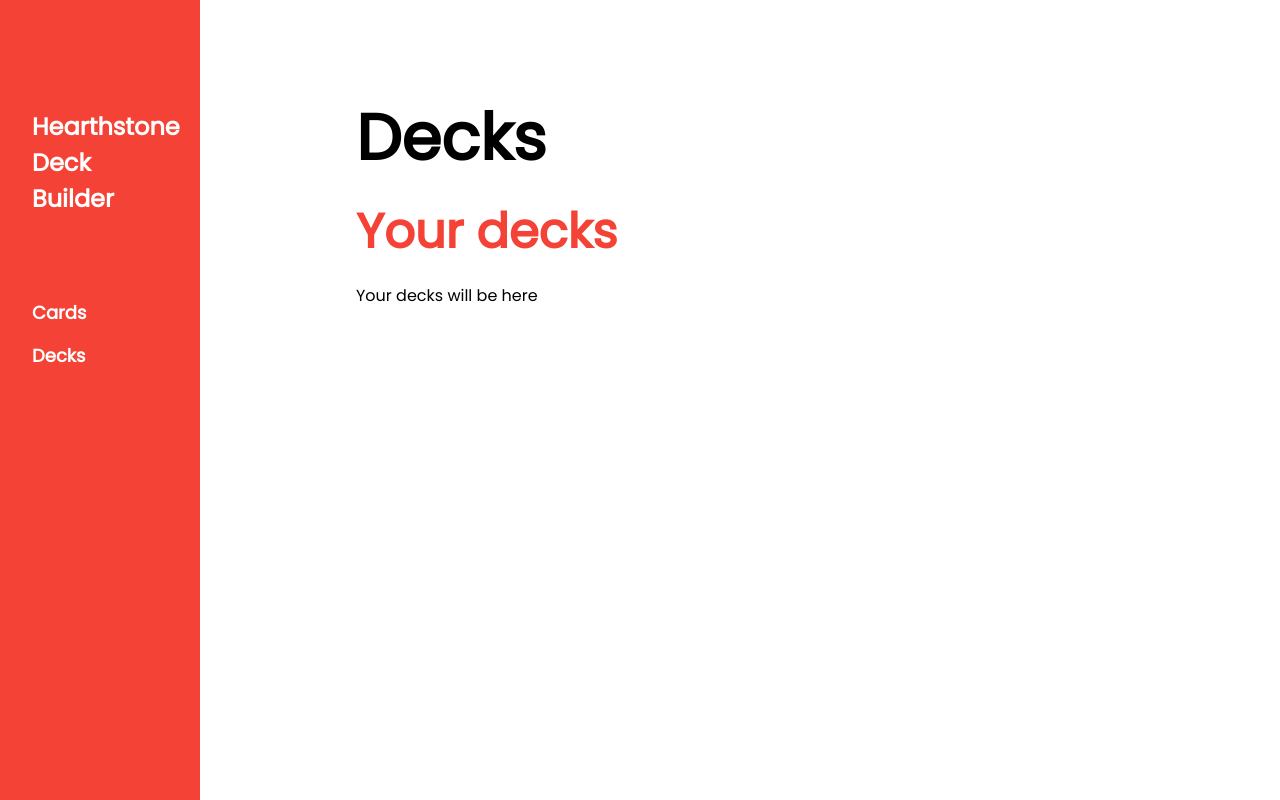
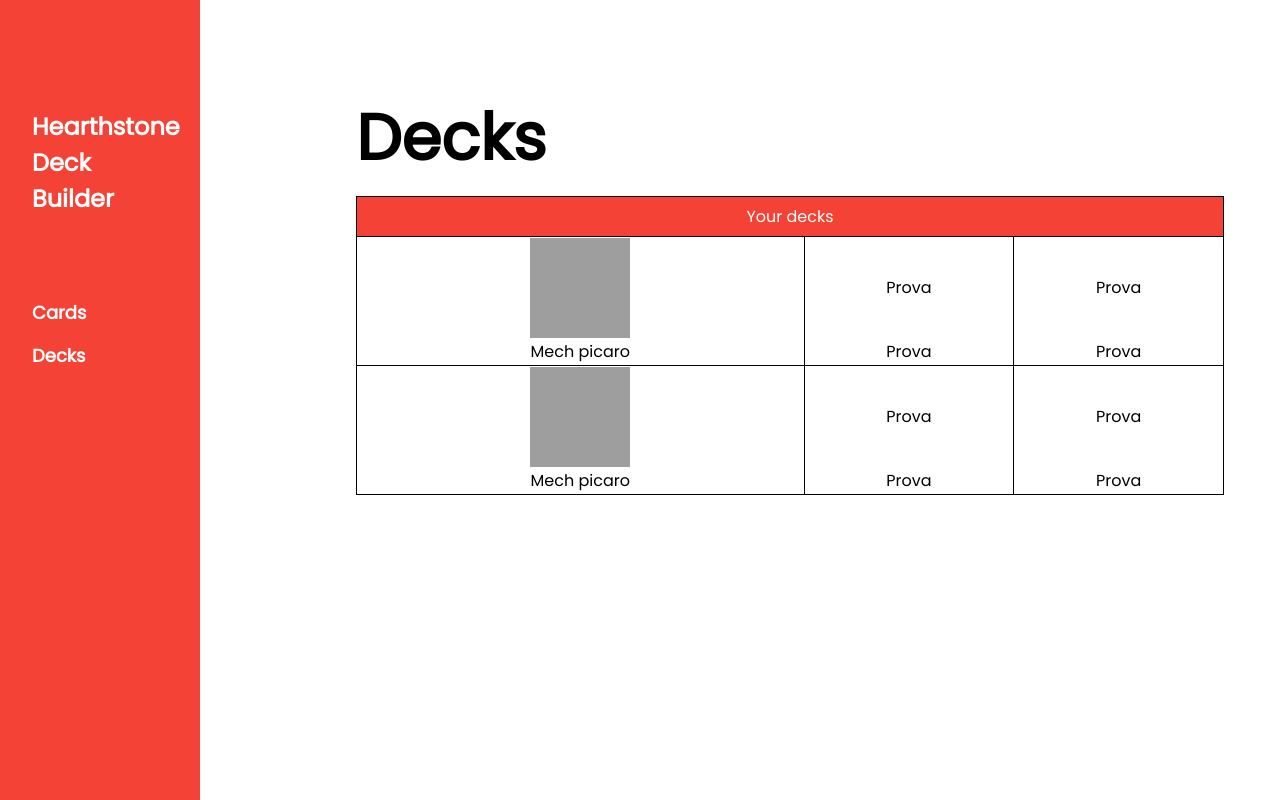
Before and after one commit to viloc98/HearthstoneDT, a Django app: page /HSDT/decks/ in a window 1280 px wide. Run offline with Django 3.2, Linux system fonts and the light colour scheme; grey boxes are pictures that could not be loaded.

Commit message:
Millorada plantilla decks

```diff
--- a/templates/blank_template.html
+++ b/templates/blank_template.html
@@ -20,8 +20,8 @@
     <h3 class="w3-padding-64"><b>Hearthstone<br>Deck Builder</b></h3>
   </div>
   <div class="w3-bar-block">
-    <a href="{% url 'HSDT:cards' %}" onclick="w3_close()" class="w3-bar-item w3-button w3-hover-white">Cards</a>
-    <a href="{% url 'HSDT:decks' %}" onclick="w3_close()" class="w3-bar-item w3-button w3-hover-white">Decks</a>
+        <a href="{% url 'HSDT:cards' %}" onclick="w3_close()" class="w3-bar-item w3-button w3-hover-white">Cards</a>
+        <a href="{% url 'HSDT:decks' %}" onclick="w3_close()" class="w3-bar-item w3-button w3-hover-white">Decks</a>
   </div>
 </nav>
 
--- a/templates/cards.html
+++ b/templates/cards.html
@@ -38,4 +38,5 @@
           </tr>
       </table>
   <h1 class="w3-xxxlarge w3-text-red"><b>Show all cards</b></h1>
+  </div>
 {% endblock %}
--- a/templates/decks.html
+++ b/templates/decks.html
@@ -1,7 +1,50 @@
 {% extends 'blank_template.html' %}
 {% block content %}
-  <div class="w3-container" style="margin-top:80px" id="expansions div">
+    <div class="w3-container" style="margin-top:80px" id="expansions div">
     <h1 class="w3-jumbo"><b>Decks</b></h1>
-    <h1 class="w3-xxxlarge w3-text-red"><b>Your decks</b></h1>
-    <p>Your decks will be here</p>
+    <style>
+        table {
+            border-collapse: collapse;
+            width: 100%;
+            text-align: center;
+        }
+
+        table, td {
+            border: 1px solid black;
+        }
+
+        img {
+            width: 100px;
+            height: 100px;
+        }
+
+
+    </style>
+
+    <table>
+        <tr>
+            <td height="40px" width="100%" colspan="3" class="w3-red">Your decks</td>
+        </tr>
+        <tr>
+            <td style="border-bottom-width: 0px; height: 100px;"><img src="https://art.hearthstonejson.com/v1/256x/HERO_03a.jpg"></td>
+            <td style="border-bottom-width: 0px; height: 100px;">Prova</td>
+            <td style="border-bottom-width: 0px; height: 100px;">Prova</td>
+        </tr>
+        <tr>
+            <td style="border-top-width: 0px">Mech picaro</td>
+            <td style="border-top-width: 0px">Prova</td>
+            <td style="border-top-width: 0px">Prova</td>
+        </tr>
+                <tr>
+            <td style="border-bottom-width: 0px; height: 100px;"><img src="https://art.hearthstonejson.com/v1/256x/HERO_03a.jpg"></td>
+            <td style="border-bottom-width: 0px; height: 100px;">Prova</td>
+            <td style="border-bottom-width: 0px; height: 100px;">Prova</td>
+        </tr>
+        <tr>
+            <td style="border-top-width: 0px">Mech picaro</td>
+            <td style="border-top-width: 0px">Prova</td>
+            <td style="border-top-width: 0px">Prova</td>
+        </tr>
+    </table>
+    </div>
 {% endblock %}
```
Also changed, not shown: HSDT/views.py (line endings or trailing spaces).
